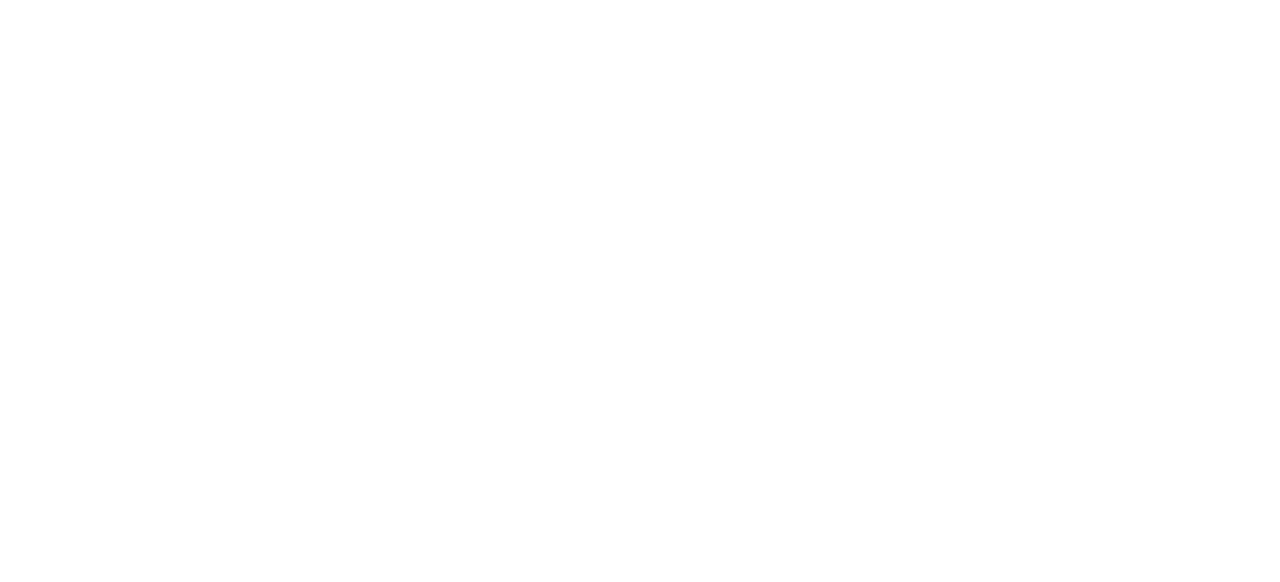
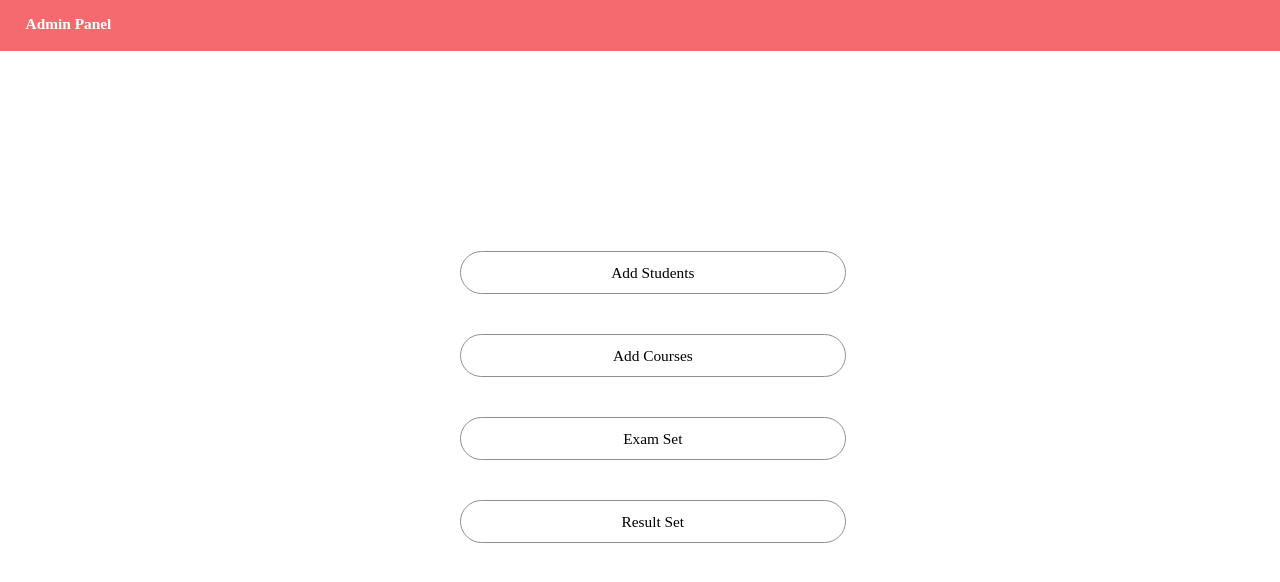
Before and after one commit to OwnTechnologiesClients/IGNTI-AdminPanel, a React (Create React App) app: page /type in a window 1280 px wide. Before the commit this address had no page. Shown: the top 582 px of the page. Built offline with nearby package versions, Linux system fonts and the light colour scheme.

Commit message:
type UI done & changed in login css

```diff
--- a/src/App.js
+++ b/src/App.js
@@ -2,11 +2,14 @@
 import './App.css';
 import { Routes, Route } from 'react-router-dom';
 import Login from './pages/login/Login';
+import Type from './pages/type/Type';
 
 function App() {
   return (
     <Routes>
       <Route path='/' element={<Login />} />
+      <Route path='/adminlogin' element={<Login />} />
+      <Route path='/type' element={<Type />} />
     </Routes>
   );
 }
--- a/src/pages/login/Login.css
+++ b/src/pages/login/Login.css
@@ -1,10 +1,10 @@
-.student-section{
+.login-section{
     width: 100%;
     position: relative;
 
 }
 
-.appbar-header{
+.login-appbar-header{
     width: 100%;
     height: 4vw;
     border-top: 4px;
@@ -12,7 +12,7 @@
     position: relative;
 }
 
-.appbar-header h2{
+.login-appbar-header h2{
     font-size: 1.2vw;
     color: white;
     font-family: 'Poppins';
@@ -27,7 +27,7 @@
 
 }
 
-.student-square {
+.login-square {
     width: 45vw;
     height: 25vw;
     margin-left: auto;
@@ -40,9 +40,10 @@
     align-items: center;
     justify-content: center;
     position: relative;
+
 }
 
-.square-header{
+.login-header{
     width: 100%;
     height: 4vw;
     border-top: 4px;
@@ -52,7 +53,7 @@
     position: relative;
 }
 
-.square-header h2{
+.login-header h2{
     font-size: 1.2vw;
     color: white;
     font-family: 'Poppins';
@@ -67,7 +68,7 @@
 
 }
 
-.student-card-parent {
+.login-card-parent {
     margin-left: 2vw;
     margin-top: 2vw;
     position: relative;
@@ -76,7 +77,7 @@
 
 }
 
-.student-card-parent h2 {
+.login-card-parent h2 {
     font-size: 2vw;
     color: #2F4E71;
     font-family: 'Poppins';
@@ -84,7 +85,7 @@
 
 }
 
-.student-card-parent p {
+.login-card-parent p {
     font-size: 0.8vw;
     color: black;
     font-family: 'Poppins';
@@ -113,11 +114,11 @@
     font-weight: 400;
 }
 
-.student-button-parent{
+.login-button-parent{
     margin-left: 1.5vw;
 }
 
-.student-button-parent button {
+.login-button-parent button {
     display: flex;
     width: 10vw;
     text-align: center;
--- a/src/pages/login/Login.js
+++ b/src/pages/login/Login.js
@@ -8,9 +8,9 @@
 const Login = () => {
     const navigate = useNavigate();
 
-    const navigateToContacts = () => {
+    const navigateToType = () => {
         // 👇️ navigate to /contacts
-        navigate('/select-course');
+        navigate('/type');
     };
 
     const [userId, setUserId] = useState("");
@@ -22,16 +22,16 @@
         <div>
 
 
-            <div className='student-section'>
-                <div className='appbar-header'>
+            <div className='login-section'>
+                <div className='login-appbar-header'>
                     <h2>Admin Panel</h2>
                 </div>
 
-                <div className='student-square'>
-                    <div className='square-header'>
+                <div className='login-square'>
+                    <div className='login-header'>
                         <h2>Login</h2>
                     </div>
-                    <div className='student-card-parent'>
+                    <div className='login-card-parent'>
                         {/* <h2>BECOME A MEMBER</h2> */}
                         <div className='userid-section'>
                             <p>User ID</p>
@@ -55,8 +55,8 @@
 
 
                         <div>
-                            <div className='student-button-parent'>
-                                <button class="button" onClick={navigateToContacts}>Login</button>
+                            <div className='login-button-parent'>
+                                <button class="button" onClick={navigateToType}>Login</button>
 
                             </div>
                         </div>
--- /dev/null
+++ b/src/pages/type/Type.css
@@ -0,0 +1,75 @@
+.type-section{
+    width: 100%;
+    position: relative;
+
+}
+
+/* .type-parent{
+    width: 100%;
+    align-items: center;
+    justify-content: center;
+    position: relative;
+    display: flex;
+
+
+} */
+.type-child{
+    justify-content: center;
+    margin-top: 20vh;
+}
+
+.appbar-header{
+    width: 100%;
+    height: 4vw;
+    border-top: 4px;
+    background-color: #F46A6F;
+    position: relative;
+}
+
+.appbar-header h2{
+    font-size: 1.2vw;
+    color: white;
+    font-family: 'Poppins';
+    font-weight: 900;
+    vertical-align: middle;
+    margin: 0;
+    position: absolute;
+    top: 30%;
+    margin-left: 2vw;
+
+}
+
+.type-parent{
+    display: flex;
+    justify-content: space-between;
+    width: 100%;
+    align-items: center;
+    justify-content: center;
+    position: relative;
+    display: flex;
+
+}
+
+.type-square{
+    width: 30vw;
+    height: 3.2vw;
+    border: 1px solid #8C9099;
+    border-radius: 10vw;
+    margin-left: 2vw;
+    margin-top: 1vw;
+    margin-top: 5vh;
+}
+
+
+.type-square p{
+    width: 100%;
+    font-size: 1.2vw;
+    margin: auto;
+    display: flex;
+    justify-content: center;
+    align-items: center;
+    padding-top: 0.9vw;
+    font-family: 'Poppins';
+    font-weight: 500;
+
+}
--- /dev/null
+++ b/src/pages/type/Type.js
@@ -0,0 +1,66 @@
+import React from 'react'
+import { useState } from "react";
+import './Type.css';
+import { useNavigate } from "react-router-dom"
+
+
+
+const Type = () => {
+    const navigate = useNavigate();
+
+    const navigateToContacts = () => {
+        // 👇️ navigate to /contacts
+        navigate('/select-course');
+    };
+
+    const [userId, setUserId] = useState("");
+    const [password, setPassword] = useState("");
+
+
+
+    return (
+        <div>
+
+
+            <div className='type-section'>
+                <div className='appbar-header'>
+                    <h2>Admin Panel</h2>
+                </div>
+
+                <div className='type-parent'>
+                    <div className='type-child'>
+
+                        <div className='type-parent'>
+                            <div className='type-square'>
+                                <p>Add Students</p>
+                            </div>
+                        </div>
+
+
+                        <div className='type-parent'>
+                            <div className='type-square'>
+                                <p>Add Courses</p>
+                            </div>
+                        </div>
+
+
+                        <div className='type-parent'>
+                            <div className='type-square'>
+                                <p>Exam Set</p>
+                            </div>
+                        </div>
+
+                        <div className='type-parent'>
+                            <div className='type-square'>
+                                <p>Result Set</p>
+                            </div>
+                        </div>
+                    </div>
+                </div>
+
+            </div>
+        </div>
+    )
+}
+
+export default Type
```
